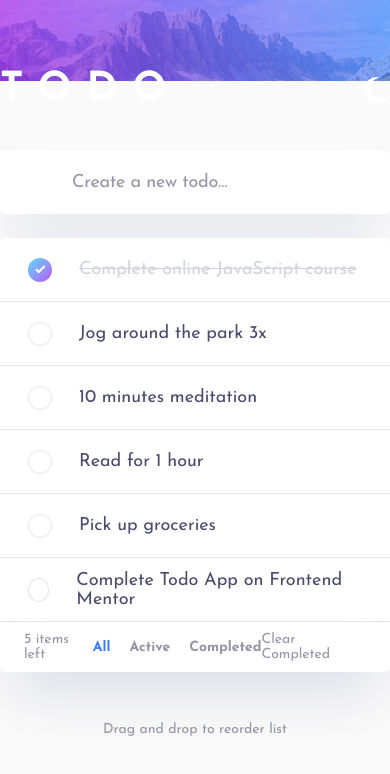
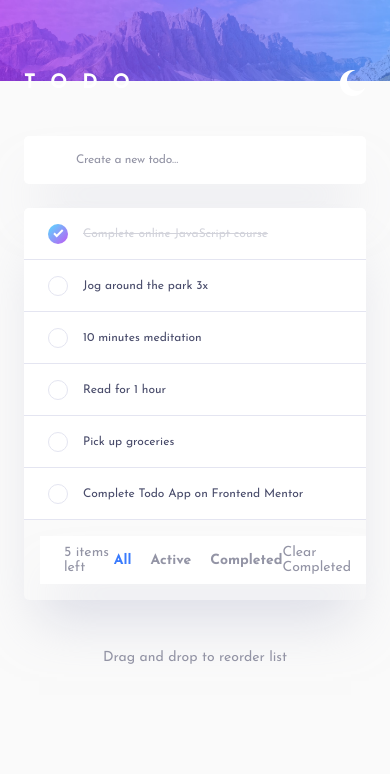
Before and after one commit to jbrekalo/todo-app, a React (Vite) app: page / in a window 390 px wide. Shown: the top 774 px of the page. Built offline with nearby package versions, Linux system fonts and the light colour scheme.

Commit message:
responsive design

```diff
--- a/src/index.css
+++ b/src/index.css
@@ -143,8 +143,9 @@ select {
 }
 
 .todo__container {
-  max-width: 54rem;
+  max-width: 58.8rem;
   margin: 0 auto;
+  padding: 0 2.4rem;
 }
 
 .todo__header {
@@ -341,3 +342,82 @@ select {
 
   margin-bottom: 5.2rem;
 }
+
+@media (max-width: 550px) {
+  .todo__header {
+    font-size: 2rem;
+  }
+
+  .todo__input {
+    height: 4.8rem;
+    padding-left: 5.2rem;
+    font-size: 1.2rem;
+  }
+
+  .todo__input::placeholder {
+    font-size: 1.2rem;
+  }
+
+  .tasks__container {
+    display: flex;
+    flex-direction: column;
+
+    border-radius: 0.5rem;
+    box-shadow: 0px 35px 50px -15px rgba(194, 195, 214, 0.5);
+    overflow: hidden;
+
+    width: 100%;
+
+    margin-top: 2.4rem;
+    margin-bottom: 5rem;
+  }
+
+  .task {
+    height: 5.2rem;
+    padding: 0 2rem;
+    margin: 0px;
+
+    font-size: 1.2rem;
+  }
+
+  .task__checkbox {
+    width: 2rem;
+    height: 2rem;
+  }
+
+  .task__checkbox-checked {
+    width: 2rem;
+    height: 2rem;
+  }
+
+  .task__label {
+    margin-left: 1.2rem;
+  }
+
+  .task__label-checked {
+    margin-left: 1.2rem;
+  }
+
+  .task__delete {
+    width: 1.2rem;
+    height: 1.2rem;
+  }
+
+  .tasks__footer {
+    display: flex;
+
+    align-items: center;
+    justify-content: space-between;
+
+    width: 100%;
+    height: 4.8rem;
+    padding: 0 2.4rem;
+    margin: 1.6rem;
+
+    color: var(--font-secondary-color);
+    font-size: 1.4rem;
+
+    box-shadow: 0px 35px 50px -15px rgba(194, 195, 214, 0.5);
+    background-color: var(--table-primary-color);
+  }
+}
```
